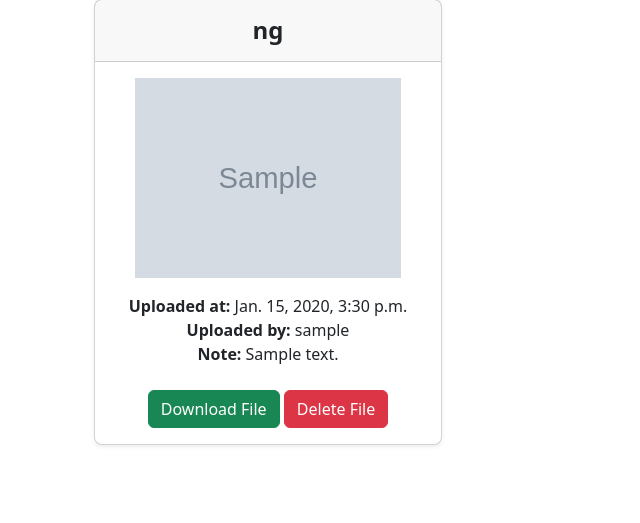
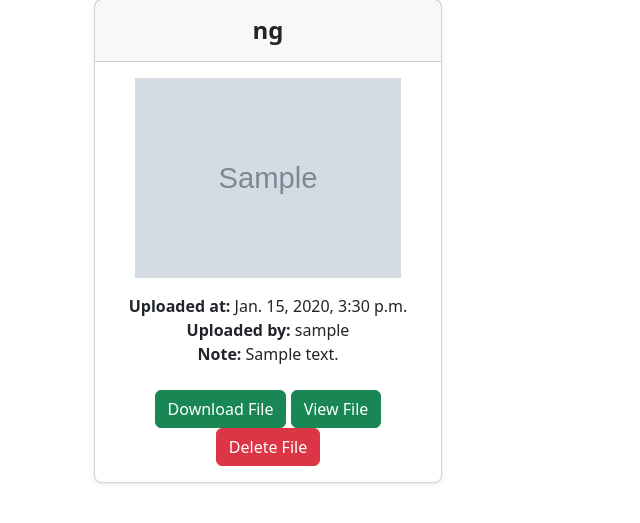
Before and after one commit to ravin-d-27/File_Transfer_Server, a Django app: page /files/ in a window 1280 px wide. Shown: the part 295-818 px from the top of the page, without its empty margins (0-640 px from the left). Before the commit the page ends 741 px from the top, so only its background shows below. Run offline with Django 4.2, Linux system fonts and the light colour scheme; a user stored in the database is signed in; tables that the repository leaves empty hold one stand-in row (values such as "Sample post"); grey boxes marked "Sample" are stand-in pictures; parts of the project's set-up code (start-up, migrations or seed data) failed here and were passed over.

Commit message:
Made changes

```diff
--- a/File_Server/files/templates/files/file_list.html
+++ b/File_Server/files/templates/files/file_list.html
@@ -68,6 +68,7 @@
             </ul>
 
             <a href="{% url 'files:download_file' file_id=file.id %}" class="btn btn-success" id='download'>Download File</a>
+            <a href="{% url 'files:download_file' file_id=file.id %}" class="btn btn-success" id='download' target="_blank">View File</a>
             <a class="btn btn-danger" id='delete' onclick="raise_alerts({{file.id}})">Delete File</a>
           </div>
         </div>
```
